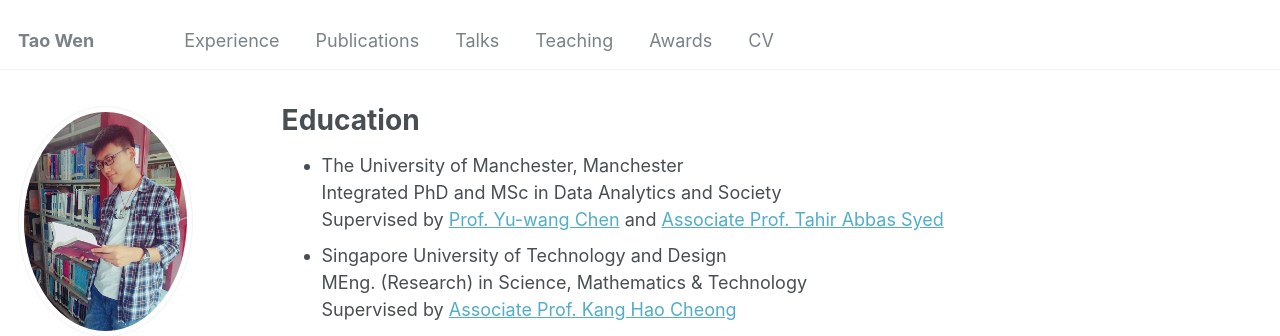
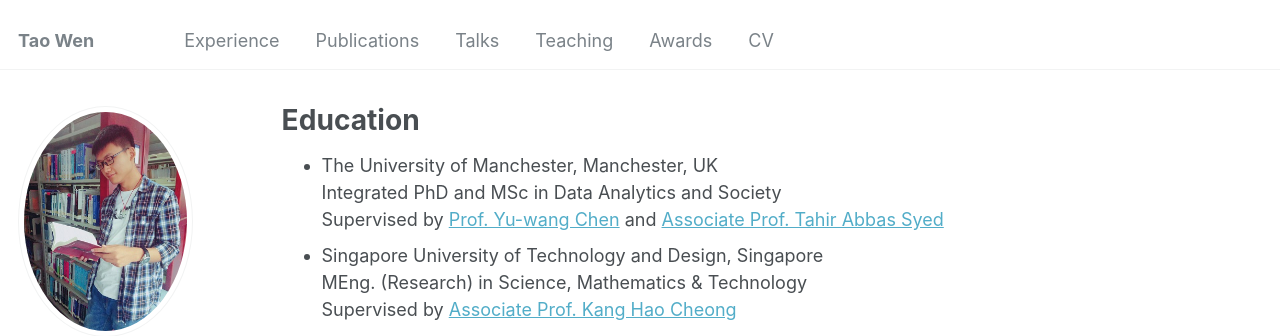
Before and after one commit to TaaoWen/taaowen.github.io, a Jekyll site: the page built from _pages/experience.md, in a window 1280 px wide and 900 px high. Shown: the top 336 px of the window. Built offline with Jekyll 4.4.1, drawn with Linux system fonts in a browser that asks for light colours; some web fonts are replaced.

Commit message:
Update experience.md

```diff
--- a/_pages/experience.md
+++ b/_pages/experience.md
@@ -8,10 +8,10 @@
 {% include base_path %}
 
 
-- The University of Manchester, Manchester<br>
+- The University of Manchester, Manchester, UK<br>
   Integrated PhD and MSc in Data Analytics and Society<br>
   Supervised by [Prof. Yu-wang Chen](https://research.manchester.ac.uk/en/persons/yu-wang.chen) and [Associate Prof. Tahir Abbas Syed](https://research.manchester.ac.uk/en/persons/tahirabbas.syed)
-- Singapore University of Technology and Design<br>
+- Singapore University of Technology and Design, Singapore<br>
   MEng. (Research) in Science, Mathematics & Technology<br>
   Supervised by [Associate Prof. Kang Hao Cheong](https://dr.ntu.edu.sg/cris/rp/rp02319)
 - Northwestern Polytechnical University, Xi'an, China<br>
```
